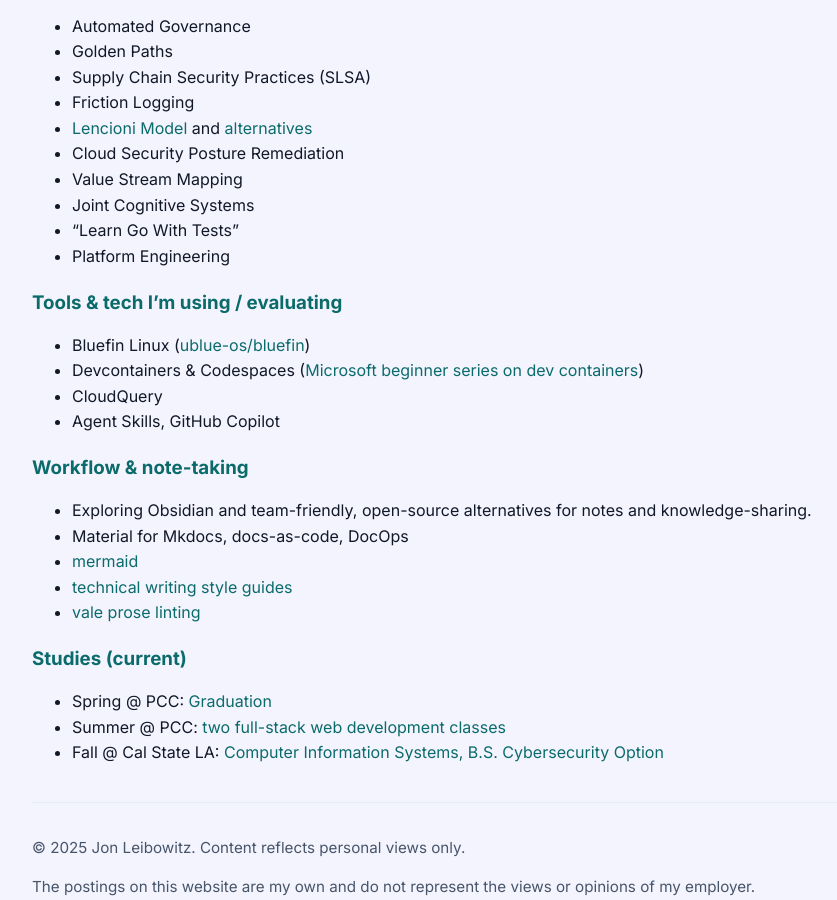
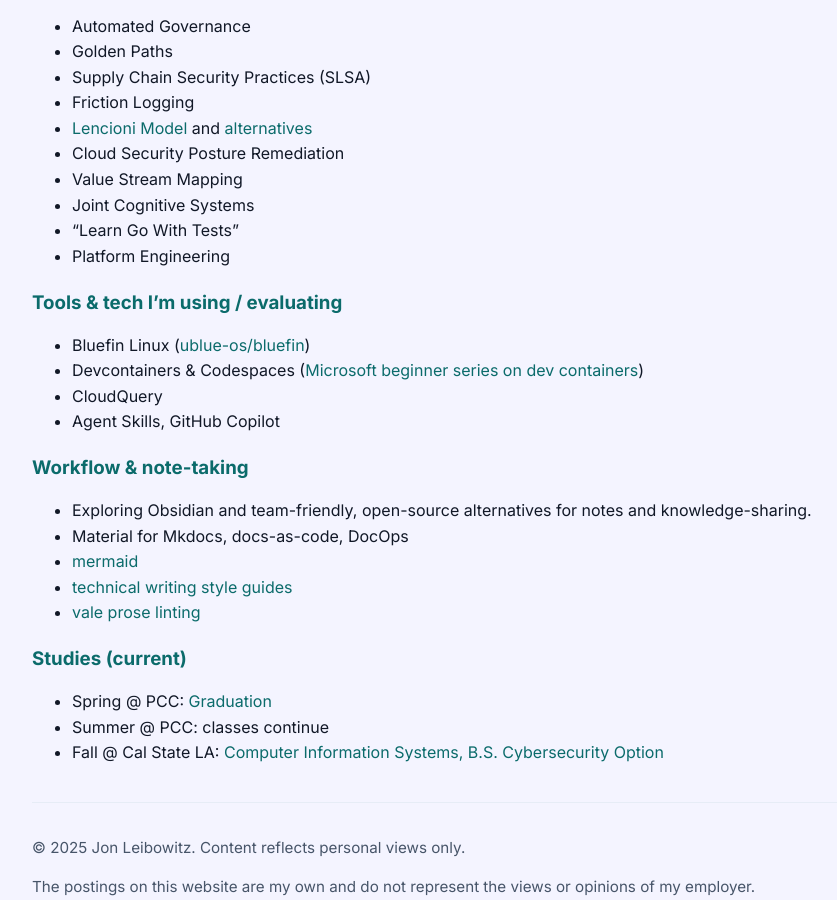
Before and after one commit to jleibowitz-lacpw/jleibowitz-lacpw.github.io, a Jekyll site: the page built from now.md, in a window 1280 px wide and 900 px high, scrolled down 292 px. Shown: the whole window, without its empty margins (168-1005 px from the left). Built offline with Jekyll 4.4.1, drawn with Linux system fonts in a browser that asks for light colours.

Commit message:
Update now.md

```diff
--- a/now.md
+++ b/now.md
@@ -43,5 +43,5 @@
 ### Studies (current)
 
 - Spring @ PCC: [Graduation](https://grad.tassel.com/announcement/4ec8dc8ef)
-- Summer @ PCC: [two full-stack web development classes](https://curriculum.pasadena.edu/academic-programs/computer-information-systems/computer-information-systems-full-stack-web-development-as-cert-achievement/)
+- Summer @ PCC: classes continue
 - Fall @ Cal State LA: [Computer Information Systems, B.S. Cybersecurity Option](https://ecatalog.calstatela.edu/preview_program.php?catoid=75&poid=34309)
```
